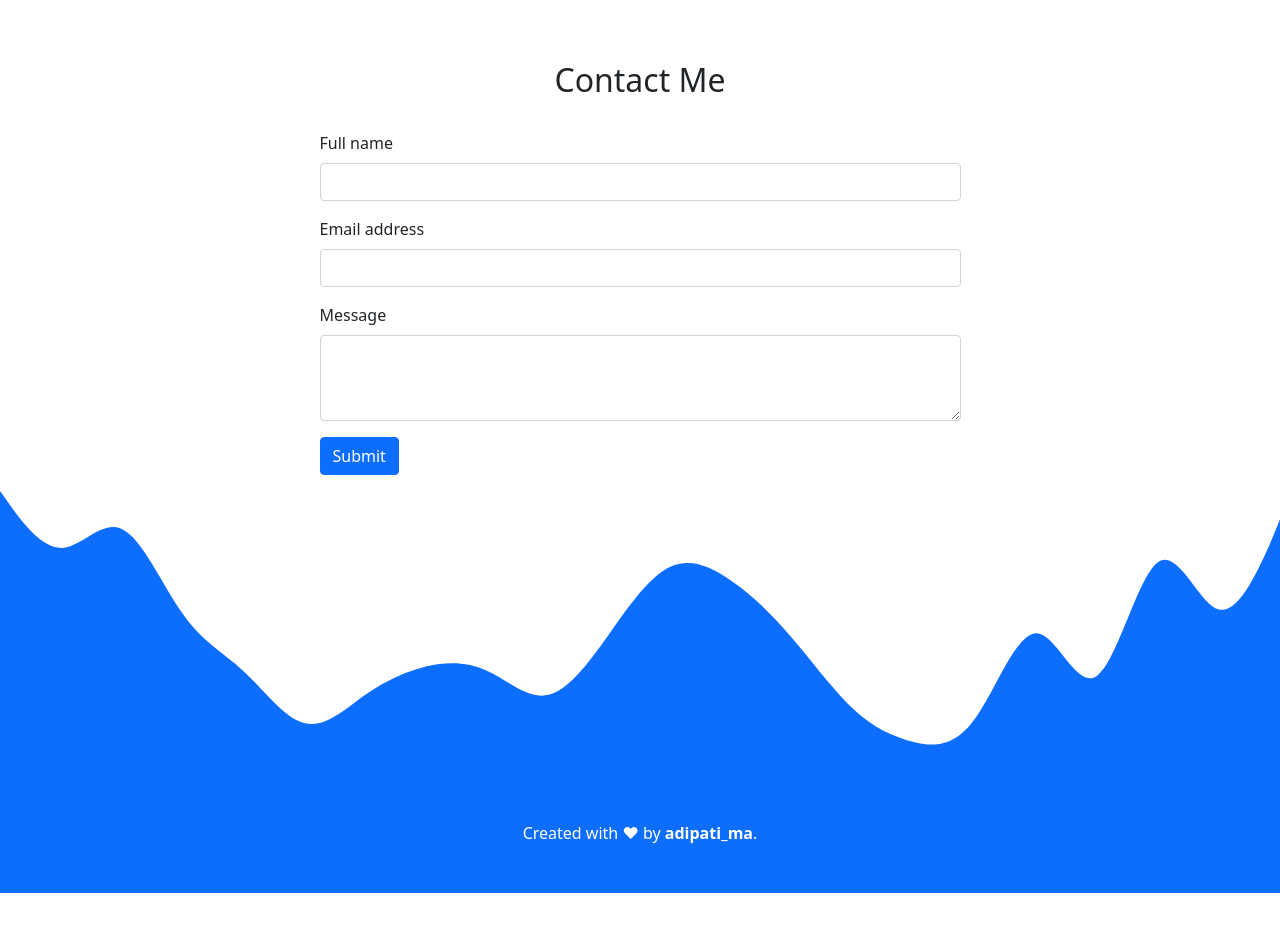
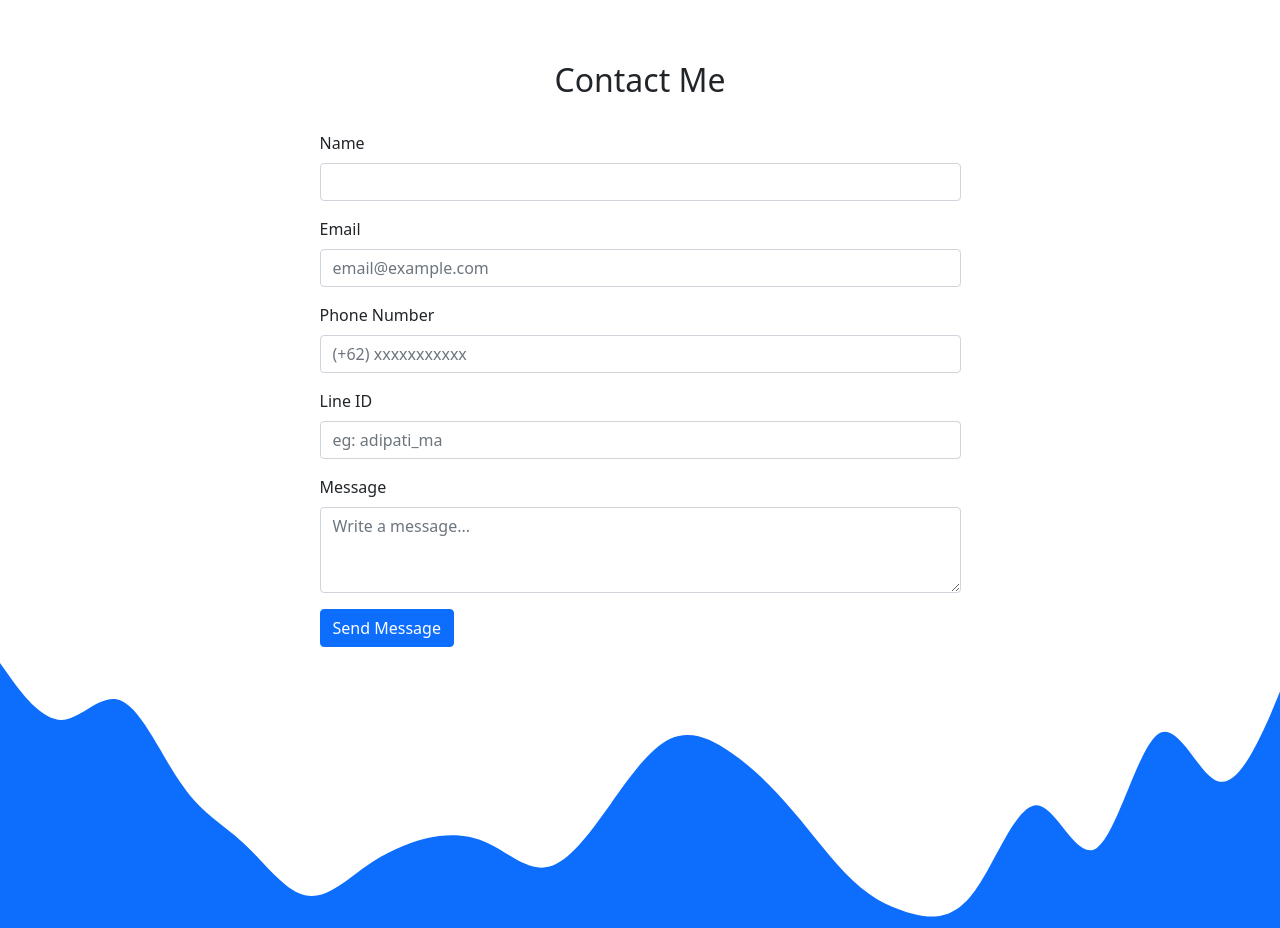
Before and after one commit to adipati27ma/portfolio-bootstrap-5, a plain HTML site: page index.html in a window 1280 px wide. Shown: the part 2620-3548 px from the top of the page. Before the commit the page ends 3513 px from the top, so only its background shows below. Drawn offline with nearby package versions, Linux system fonts and the light colour scheme.

Commit message:
update contact form

```diff
--- a/index.html
+++ b/index.html
@@ -10,6 +10,7 @@
   <!-- Bootstrap CSS -->
   <link href="https://cdn.jsdelivr.net/npm/bootstrap@5.1.1/dist/css/bootstrap.min.css" rel="stylesheet"
     integrity="sha384-F3w7mX95PdgyTmZZMECAngseQB83DfGTowi0iMjiWaeVhAn4FJkqJByhZMI3AhiU" crossorigin="anonymous">
+  <link rel="stylesheet" href="https://cdn.jsdelivr.net/npm/bootstrap-icons@1.5.0/font/bootstrap-icons.css">
   <link rel="stylesheet" href="style.css">
 
   <title>Adipati Ma'ruf Alamsyah</title>
@@ -181,23 +182,35 @@
         <div class="row justify-content-center">
           <div class="col-md-7">
             <div class="alert alert-success alert-dismissible show form-alert d-none" role="alert">
-              <strong>Success!</strong> Thank you, I will read it as soon as possible.
+              <strong>Success!</strong> Thank you, I will read it as soon as possible <i class="bi bi-emoji-wink"></i>
               <button type="button" class="btn-close" aria-label="Close"></button>
             </div>
             <form action="" class="mb-3" name="portfolio-b5-contact-form">
               <div class="mb-3">
-                <label for="name" class="form-label">Full name</label>
+                <label for="name" class="form-label">Name</label>
                 <input name="name" type="text" class="form-control" id="name" aria-describedby="name" required>
               </div>
               <div class="mb-3">
-                <label for="email" class="form-label">Email address</label>
-                <input name="email" type="email" class="form-control" id="email" aria-describedby="email" required>
+                <label for="email" class="form-label">Email</label>
+                <input name="email" type="email" class="form-control" id="email" aria-describedby="email" required
+                  placeholder="email@example.com">
+              </div>
+              <div class="mb-3">
+                <label for="phone" class="form-label">Phone Number</label>
+                <input name="phone" type="tel" class="form-control" id="phone" aria-describedby="telephone"
+                  placeholder="(+62) xxxxxxxxxxx">
+              </div>
+              <div class="mb-3">
+                <label for="line-id" class="form-label">Line ID</label>
+                <input name="line-id" type="text" class="form-control" id="line-id" aria-describedby="line-id"
+                  placeholder="eg: adipati_ma">
               </div>
               <div class="mb-3">
                 <label for="message" class="form-label">Message</label>
-                <textarea name="message" class="form-control" id="message" rows="3" required></textarea>
+                <textarea name="message" class="form-control" id="message" rows="3" aria-describedby="message" required
+                  placeholder="Write a message..."></textarea>
               </div>
-              <button type="submit" class="btn btn-primary btn-send">Submit</button>
+              <button type="submit" class="btn btn-primary btn-send">Send Message</button>
               <button class="btn btn-primary btn-loading d-none" type="button" disabled>
                 <span class="spinner-border spinner-border-sm" role="status" aria-hidden="true"></span>
                 Sending...
@@ -225,6 +238,9 @@
   <script src="https://cdn.jsdelivr.net/npm/bootstrap@5.1.1/dist/js/bootstrap.bundle.min.js"
     integrity="sha384-/bQdsTh/da6pkI1MST/rWKFNjaCP5gBSY4sEBT38Q/9RBh9AH40zEOg7Hlq2THRZ" crossorigin="anonymous">
   </script>
+  <!-- <script src="https://wzrd.in/standalone/formdata-polyfill"></script>
+  <script src="https://wzrd.in/standalone/promise-polyfill@latest"></script>
+  <script src="https://wzrd.in/standalone/whatwg-fetch@latest"></script> -->
   <script src="script.js"></script>
 
 </body>
```
